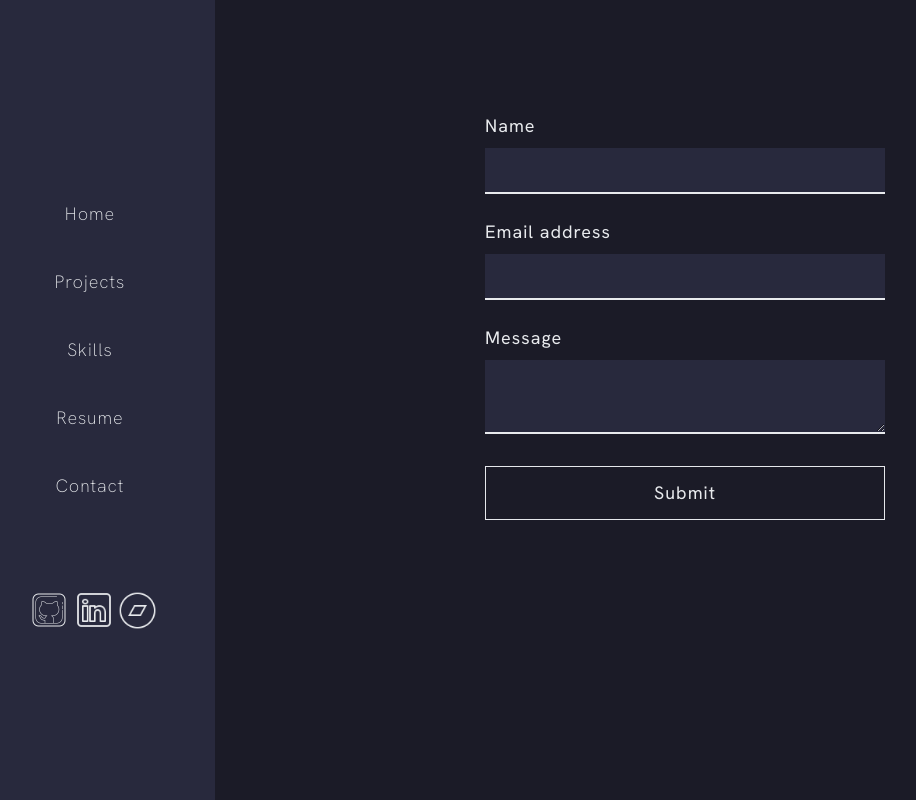
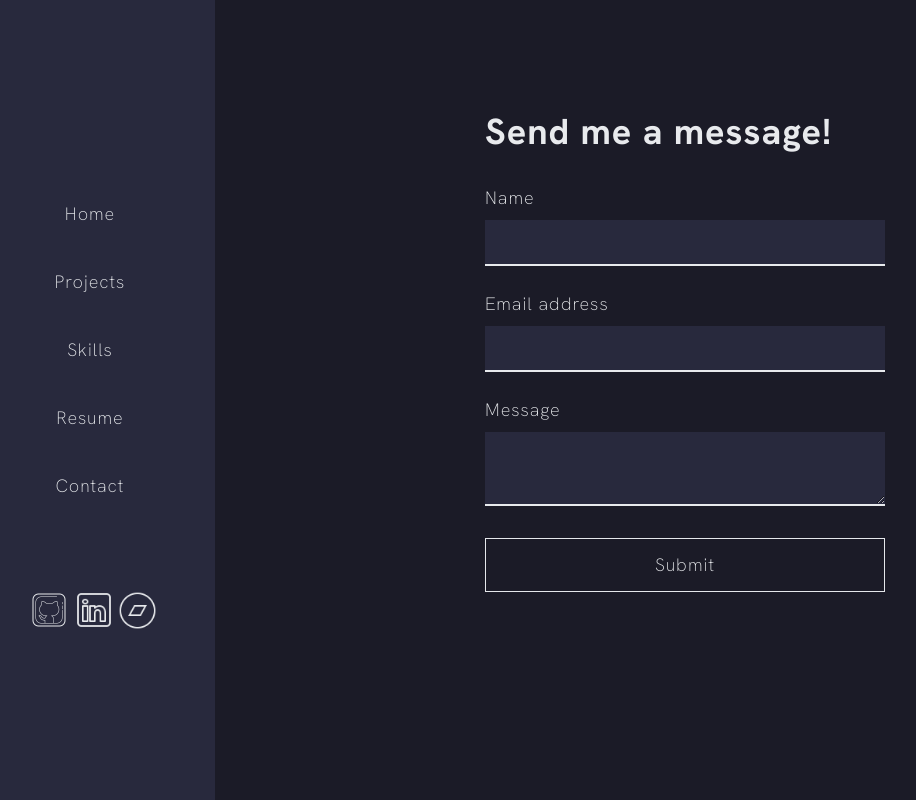
Before and after one commit to davepaulsanders/sanders-portfolio, a Next.js app: page /contact in a window 1280 px wide. Shown: the whole page, without its empty margins (35-951 px from the left). Built offline with nearby package versions, Linux system fonts and the light colour scheme; no server answers.

Commit message:
Adding contact message

```diff
--- a/pages/contact.tsx
+++ b/pages/contact.tsx
@@ -49,9 +49,10 @@ const Contact = () => {
 
   }
   return (
-    <div className="mt-28 flex mr-0 lg:mr-40 2xl:mr-60 w-11/12 lg:w-5/12">
+    <div className="mt-28 flex flex-col mr-0 lg:mr-40 2xl:mr-60 w-11/12 lg:w-5/12">
+      <h1 className="text-4xl font-bold mb-8">Send me a message!</h1>
      <form
-        className="flex flex-col w-full"
+        className="flex flex-col w-full font-extralight"
         id="contact-form"
         name="contact-form"
         onSubmit={handleFormSubmit}
```
